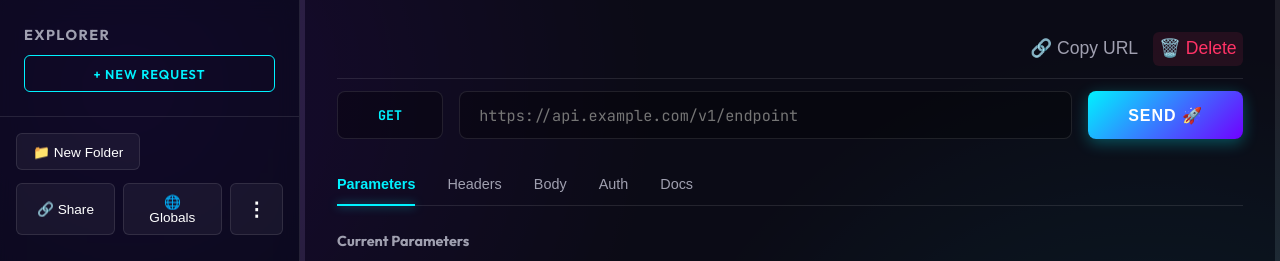
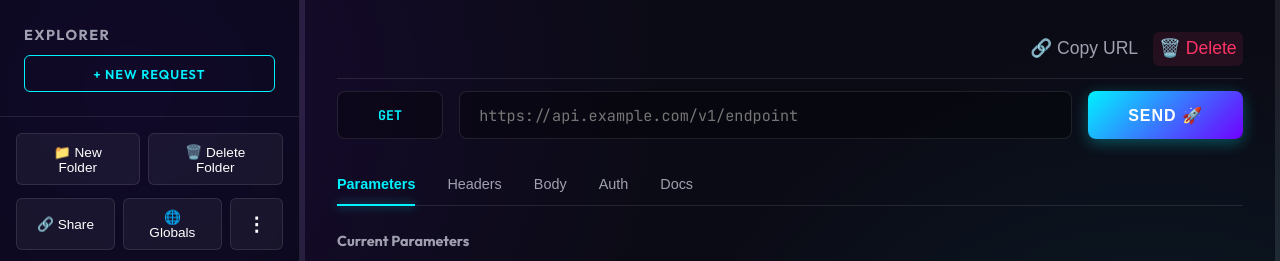
Before and after one commit to blue-code/lumina, a Flask app: page / in a window 1280 px wide. Shown: the part 70-331 px from the top of the page. Run offline with Flask 3, Linux system fonts and the light colour scheme; data that the repository does not hold is empty; some libraries are stand-ins or nearby versions.

Commit message:
feat: Add folder deletion functionality to web UI
- Added a 'Delete Folder' button to the sidebar actions in web/templates/index.html.
- Implemented deleteCurrentFolder method in web/static/js/app.js to handle folder deletion with confirmation and root folder protection.

```diff
--- a/web/static/js/app.js
+++ b/web/static/js/app.js
@@ -31,6 +31,9 @@ class LuminaApp {
         // New Folder 버튼
         document.getElementById('btn-new-folder').addEventListener('click', () => this.createNewFolder());
 
+        // Delete Folder 버튼
+        document.getElementById('btn-delete-folder').addEventListener('click', () => this.deleteCurrentFolder());
+
         // New Request 버튼
         document.getElementById('btn-new-request').addEventListener('click', () => this.createNewRequest());
 
@@ -583,6 +586,33 @@ class LuminaApp {
             await this.loadFolderTree();
         } catch (error) {
             console.error('Failed to delete folder:', error);
+        }
+    }
+
+    async deleteCurrentFolder() {
+        if (!this.currentFolder) {
+            alert('Please select a folder to delete.');
+            return;
+        }
+
+        // Check if it's root
+        if (this.folderTree && this.currentFolder.id === this.folderTree.id) {
+            alert('Cannot delete root folder.');
+            return;
+        }
+
+        if (!confirm(`Delete folder "${this.currentFolder.name}" and all its contents? This cannot be undone.`)) {
+            return;
+        }
+
+        try {
+            await this.deleteFolder(this.currentFolder.id);
+            this.currentFolder = null;
+            this.updateSelectedFolderIndicator();
+            alert('Folder deleted successfully');
+        } catch (error) {
+            console.error('Failed to delete folder:', error);
+            alert('Failed to delete folder');
         }
     }
 
--- a/web/templates/index.html
+++ b/web/templates/index.html
@@ -53,6 +53,9 @@
                 <div class="sidebar-actions-row">
                     <button class="btn-glass" id="btn-new-folder" title="New Folder">
                         📁 New Folder
+                    </button>
+                    <button class="btn-glass" id="btn-delete-folder" title="Delete Folder">
+                        🗑️ Delete Folder
                     </button>
                 </div>
                 <div class="sidebar-actions-row">
```
